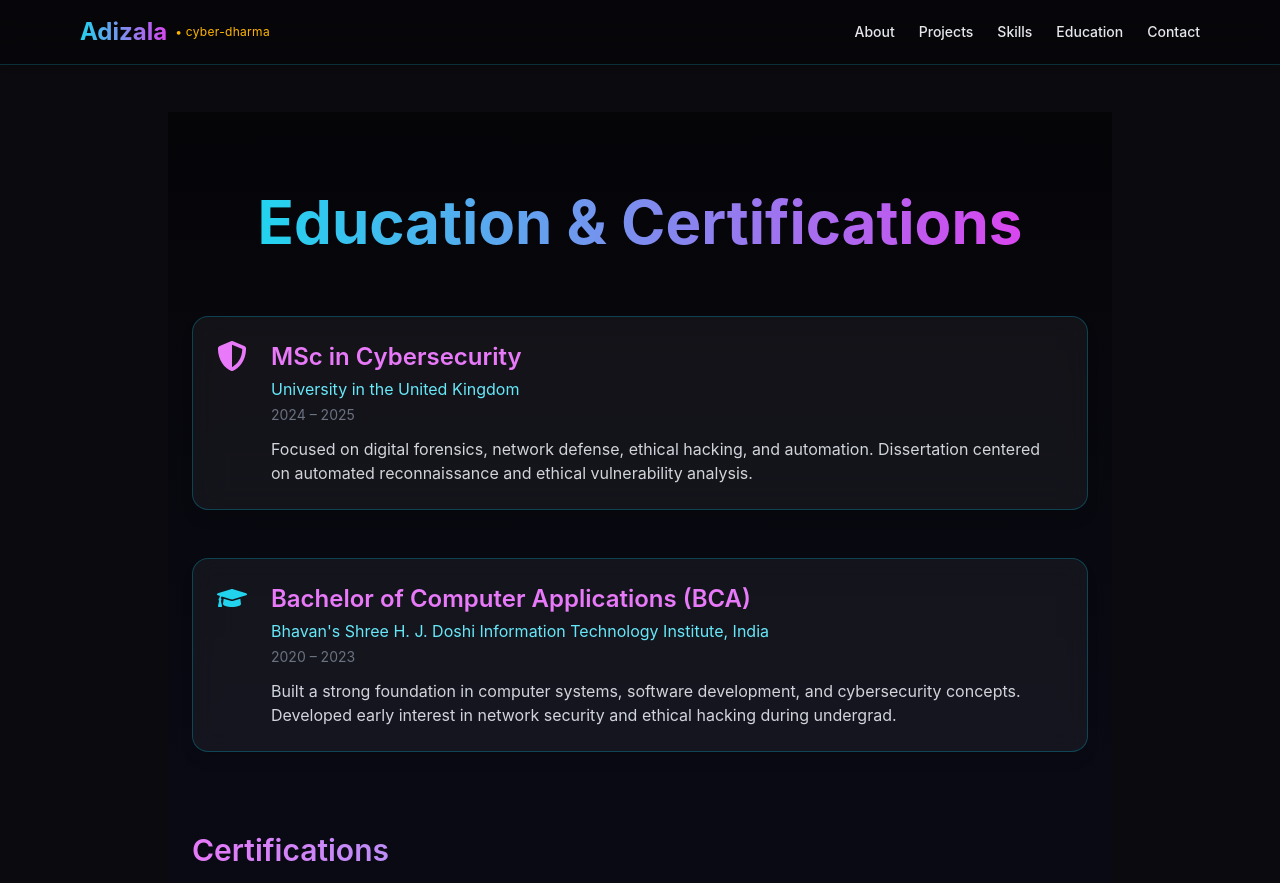
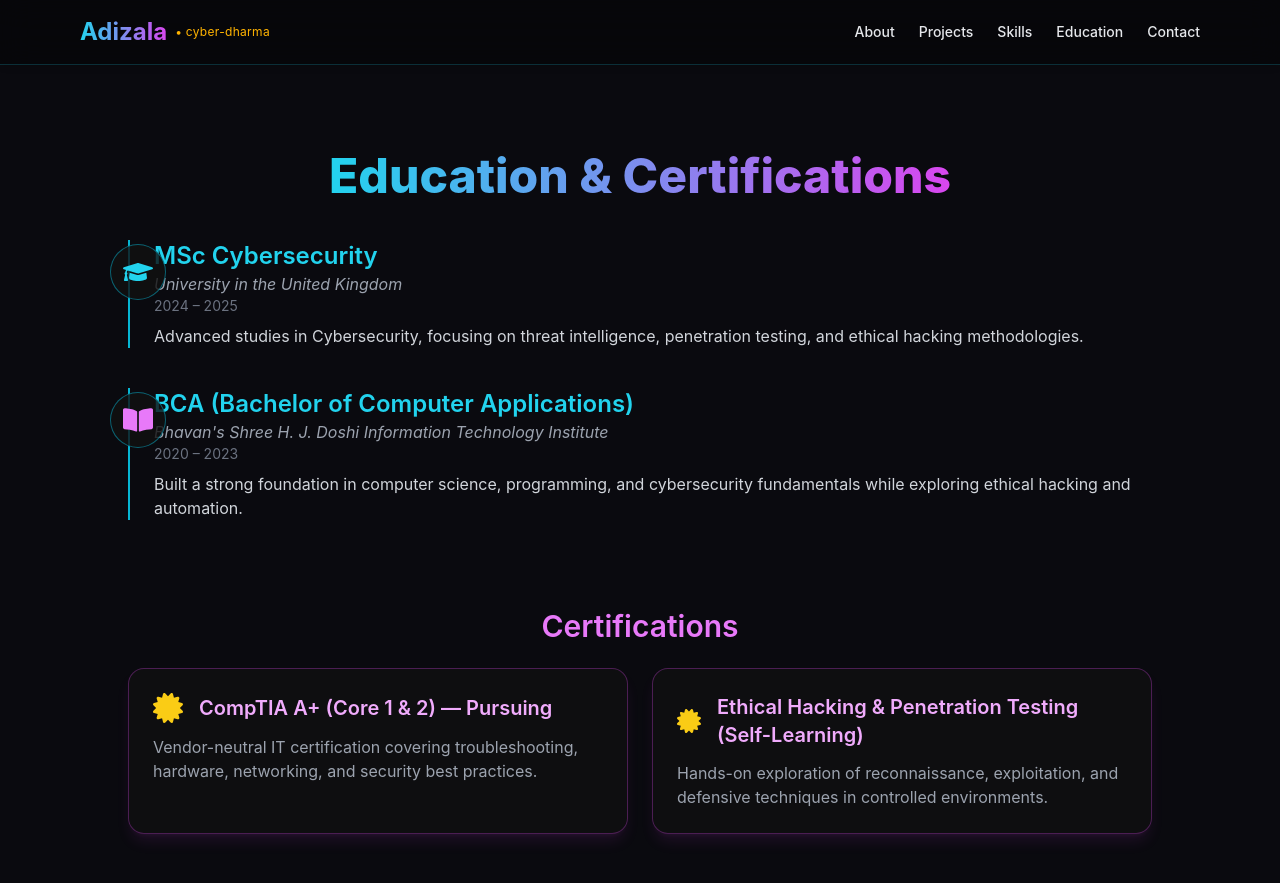
Before and after one commit to adiz777/adizala-portfolio, a React (Vite) app: page /education in a window 1280 px wide. Shown: the top 883 px of the page. Built offline with nearby package versions, Linux system fonts and the light colour scheme.

Commit message:
Update Education.jsx

```diff
--- a/src/pages/Education.jsx
+++ b/src/pages/Education.jsx
@@ -1,118 +1,114 @@
+import React from "react";
 import { motion } from "framer-motion";
-import { FaGraduationCap, FaCertificate, FaShieldAlt } from "react-icons/fa";
+import { FaGraduationCap, FaCertificate, FaBookOpen } from "react-icons/fa";
 
 export default function Education() {
   const timeline = [
     {
-      title: "MSc in Cybersecurity",
+      title: "MSc Cybersecurity",
       institution: "University in the United Kingdom",
-      year: "2024 – 2025",
+      duration: "2024 – 2025",
       details:
-        "Focused on digital forensics, network defense, ethical hacking, and automation. Dissertation centered on automated reconnaissance and ethical vulnerability analysis.",
-      icon: <FaShieldAlt className="text-3xl text-fuchsia-400" />,
+        "Advanced studies in Cybersecurity, focusing on threat intelligence, penetration testing, and ethical hacking methodologies.",
+      icon: <FaGraduationCap className="text-cyan-400 text-3xl" />,
     },
     {
-      title: "Bachelor of Computer Applications (BCA)",
-      institution: "Bhavan's Shree H. J. Doshi Information Technology Institute, India",
-      year: "2020 – 2023",
+      title: "BCA (Bachelor of Computer Applications)",
+      institution: "Bhavan's Shree H. J. Doshi Information Technology Institute",
+      duration: "2020 – 2023",
       details:
-        "Built a strong foundation in computer systems, software development, and cybersecurity concepts. Developed early interest in network security and ethical hacking during undergrad.",
-      icon: <FaGraduationCap className="text-3xl text-cyan-400" />,
+        "Built a strong foundation in computer science, programming, and cybersecurity fundamentals while exploring ethical hacking and automation.",
+      icon: <FaBookOpen className="text-fuchsia-400 text-3xl" />,
     },
   ];
 
   const certifications = [
     {
-      title: "CompTIA A+ (Pursuing)",
-      issuer: "CompTIA",
-      details:
-        "Validates technical troubleshooting, networking, and system maintenance skills across multiple platforms.",
+      name: "CompTIA A+ (Core 1 & 2) — Pursuing",
+      description:
+        "Vendor-neutral IT certification covering troubleshooting, hardware, networking, and security best practices.",
+      icon: <FaCertificate className="text-yellow-400 text-3xl" />,
     },
     {
-      title: "Ethical Hacking & Penetration Testing (Independent)",
-      issuer: "Online / Self-Paced",
-      details:
-        "Hands-on practice with Kali Linux, Burp Suite, Nmap, and Wireshark — focusing on ethical operations, reconnaissance, and responsible disclosure.",
-    },
-    {
-      title: "Linux Administration & Scripting",
-      issuer: "Self-learned",
-      details:
-        "Mastered command-line operations and Bash scripting for automation. Foundation for projects like OM and Agni.",
+      name: "Ethical Hacking & Penetration Testing (Self-Learning)",
+      description:
+        "Hands-on exploration of reconnaissance, exploitation, and defensive techniques in controlled environments.",
+      icon: <FaCertificate className="text-yellow-400 text-3xl" />,
     },
   ];
 
   return (
-    <div className="min-h-screen bg-gradient-to-b from-[#050508] via-[#0a0a15] to-[#07060d] text-gray-100 flex flex-col items-center px-6 py-20">
-
-      {/* Page Title */}
+    <section className="min-h-screen flex flex-col justify-center items-center text-gray-200 px-6 py-10">
+      {/* Title */}
       <motion.h1
-        className="text-5xl md:text-6xl font-bold mb-16 text-transparent bg-clip-text bg-gradient-to-r from-cyan-400 to-fuchsia-500"
-        initial={{ opacity: 0, y: -40 }}
+        className="text-3xl sm:text-4xl md:text-5xl font-extrabold text-transparent bg-clip-text bg-gradient-to-r from-cyan-400 to-fuchsia-500 mb-10 text-center"
+        initial={{ opacity: 0, y: -20 }}
         animate={{ opacity: 1, y: 0 }}
-        transition={{ duration: 1 }}
+        transition={{ duration: 0.6 }}
       >
         Education & Certifications
       </motion.h1>
 
       {/* Education Timeline */}
-      <div className="max-w-4xl w-full space-y-12">
-        {timeline.map((edu, index) => (
+      <div className="max-w-5xl w-full">
+        {timeline.map((edu, idx) => (
           <motion.div
-            key={index}
-            className="relative flex flex-col md:flex-row items-center md:items-start gap-6 bg-white/5 border border-cyan-500/30 rounded-2xl p-6 backdrop-blur-md shadow-lg hover:shadow-cyan-500/20 transition"
-            initial={{ opacity: 0, y: 40 }}
-            whileInView={{ opacity: 1, y: 0 }}
-            viewport={{ once: true }}
-            transition={{ delay: index * 0.3 }}
+            key={idx}
+            className="relative mb-10 border-l-2 border-cyan-500 pl-6"
+            initial={{ opacity: 0, x: -30 }}
+            animate={{ opacity: 1, x: 0 }}
+            transition={{ delay: idx * 0.2 }}
           >
-            <div className="flex-shrink-0">{edu.icon}</div>
-            <div>
-              <h3 className="text-2xl font-semibold text-fuchsia-400">{edu.title}</h3>
-              <p className="text-cyan-300 mt-1">{edu.institution}</p>
-              <p className="text-gray-500 text-sm mt-1">{edu.year}</p>
-              <p className="text-gray-300 mt-3">{edu.details}</p>
+            <div className="absolute -left-5 top-1 bg-[#111]/80 border border-cyan-500/50 rounded-full p-3">
+              {edu.icon}
             </div>
+            <h2 className="text-xl sm:text-2xl font-semibold text-cyan-400">
+              {edu.title}
+            </h2>
+            <h3 className="text-sm sm:text-base text-gray-400 italic">
+              {edu.institution}
+            </h3>
+            <p className="text-xs sm:text-sm text-gray-500 mb-2">{edu.duration}</p>
+            <p className="text-sm sm:text-base text-gray-300">{edu.details}</p>
           </motion.div>
         ))}
       </div>
 
-      {/* Certifications */}
-      <motion.div
-        className="max-w-4xl w-full mt-20"
-        initial={{ opacity: 0, y: 40 }}
-        animate={{ opacity: 1, y: 0 }}
-        transition={{ duration: 1 }}
-      >
-        <h2 className="text-3xl font-semibold mb-8 text-transparent bg-clip-text bg-gradient-to-r from-fuchsia-400 to-cyan-400">
+      {/* Certifications Section */}
+      <div className="max-w-5xl w-full mt-12">
+        <h2 className="text-2xl sm:text-3xl font-semibold text-fuchsia-400 mb-6 text-center">
           Certifications
         </h2>
-        <div className="grid md:grid-cols-2 gap-8">
-          {certifications.map((cert, index) => (
+        <div className="grid sm:grid-cols-2 gap-6">
+          {certifications.map((cert, idx) => (
             <motion.div
-              key={index}
-              className="border border-fuchsia-400/20 rounded-2xl p-6 bg-white/5 hover:shadow-lg hover:shadow-fuchsia-500/20 transition backdrop-blur-md"
-              whileHover={{ scale: 1.03 }}
+              key={idx}
+              className="bg-[#111]/60 border border-fuchsia-500/30 rounded-2xl p-6 shadow-lg shadow-fuchsia-500/10 hover:shadow-fuchsia-500/30 transition-all"
+              initial={{ opacity: 0, y: 20 }}
+              animate={{ opacity: 1, y: 0 }}
+              transition={{ delay: idx * 0.2 }}
             >
-              <div className="flex items-center gap-3 mb-3">
-                <FaCertificate className="text-fuchsia-400 text-2xl" />
-                <h3 className="text-xl font-semibold text-cyan-300">{cert.title}</h3>
+              <div className="flex items-center gap-4 mb-3">
+                {cert.icon}
+                <h3 className="text-lg sm:text-xl font-semibold text-fuchsia-300">
+                  {cert.name}
+                </h3>
               </div>
-              <p className="text-gray-400 text-sm mb-1">{cert.issuer}</p>
-              <p className="text-gray-300">{cert.details}</p>
+              <p className="text-sm sm:text-base text-gray-400">{cert.description}</p>
             </motion.div>
           ))}
         </div>
-      </motion.div>
+      </div>
 
       {/* Mantra */}
-      <motion.div
-        className="mt-20 text-xl text-fuchsia-300 tracking-wide"
-        animate={{ opacity: [0.6, 1, 0.6] }}
-        transition={{ repeat: Infinity, duration: 5 }}
+      <motion.p
+        className="mt-12 text-[var(--gold)] italic text-sm sm:text-base text-center"
+        initial={{ opacity: 0 }}
+        animate={{ opacity: 1 }}
+        transition={{ delay: 1 }}
       >
-        तमसो मा ज्योतिर्गमय
-      </motion.div>
-    </div>
+        “धर्मो रक्षति रक्षितः — Dharma protects those who protect it.”
+      </motion.p>
+    </section>
   );
 }
```
